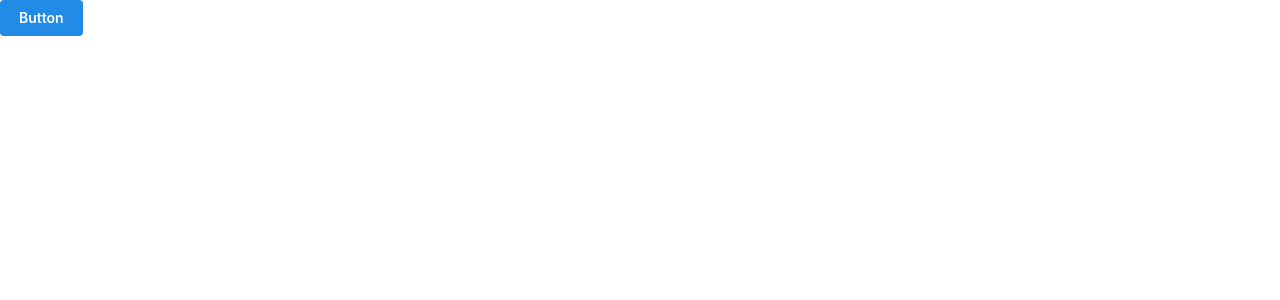
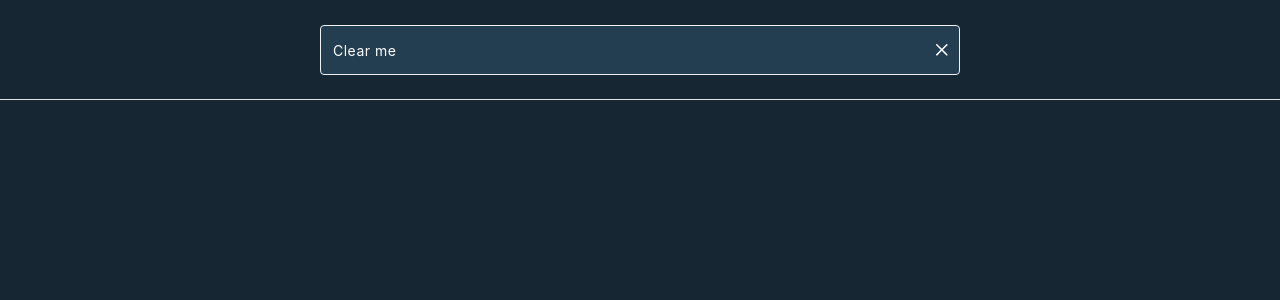
Before and after one commit to ChrisbeanCosley/song-search-app, a React (Vite) app: page / in a window 1280 px wide. Shown: the top 300 px of the page. Built offline with nearby package versions, Linux system fonts and the light colour scheme.

Commit message:
update theme styling and add input

```diff
--- a/package.json
+++ b/package.json
@@ -12,6 +12,7 @@
   "dependencies": {
     "@mantine/core": "^8.1.0",
     "@mantine/hooks": "^8.1.0",
+    "@tabler/icons-react": "^3.34.0",
     "react": "^19.1.0",
     "react-dom": "^19.1.0"
   },
--- a/src/App.tsx
+++ b/src/App.tsx
@@ -1,6 +1,45 @@
 import "@mantine/core/styles.css";
-import { Button } from "@mantine/core";
+import { AppShell, Burger, CloseButton, Group } from "@mantine/core";
+import { useDisclosure } from "@mantine/hooks";
+import "./global.css";
+import { Input } from "@mantine/core";
+import { useState } from "react";
 
 export default function App() {
-  return <Button variant="filled">Button</Button>;
+  const [opened, { toggle }] = useDisclosure();
+  const [value, setValue] = useState("Clear me");
+
+  return (
+    <AppShell
+      header={{ height: 60 }}
+      navbar={{
+        width: 300,
+        breakpoint: "sm",
+        collapsed: { mobile: !opened },
+      }}
+      padding="md"
+    >
+      <AppShell.Header h={"100px"}>
+        <Burger opened={opened} onClick={toggle} hiddenFrom="sm" size="sm" />
+        <Group justify="center" align="center" h={"100px"}>
+          <Input
+            w={"50%"}
+            placeholder="Search for artist"
+            value={value}
+            onChange={(event) => setValue(event.currentTarget.value)}
+            rightSectionPointerEvents="all"
+            rightSection={
+              <CloseButton
+                aria-label="Search for artist"
+                onClick={() => setValue("")}
+                style={{ display: value ? undefined : "none" }}
+              />
+            }
+          />
+        </Group>
+      </AppShell.Header>
+
+      <AppShell.Main></AppShell.Main>
+    </AppShell>
+  );
 }
--- /dev/null
+++ b/src/global.css
@@ -0,0 +1,11 @@
+.mantine-AppShell-navbar {
+    background-color: #162733;
+}
+
+.mantine-AppShell-header {
+    background-color: #162733;
+}
+
+	.mantine-AppShell-main {
+    background-color: #162733;
+    }
--- a/src/theme.ts
+++ b/src/theme.ts
@@ -1,4 +1,46 @@
-import { createTheme } from '@mantine/core';
+import { createTheme, Input, colorsTuple, CloseButton } from '@mantine/core';
 
 export const theme = createTheme({
+
+  breakpoints: {
+    xs: '30em',
+    sm: '48em',
+    md: '64em',
+    lg: '74em',
+    xl: '90em',
+    xxl: '120em'
+  },
+ components: {
+
+  Input: Input.extend({
+    styles: {
+      input: {
+        color: 'white',
+        letterSpacing: '0.5px',
+        borderColor: '#F0F0F3',
+        background: 'var(--mantine-color-searchGrey-0)',
+        height: '50px',
+      },
+
+    }
+
+  }),
+
+  CloseButton: CloseButton.extend({
+    styles: {
+      root: {
+        color: 'white',
+        backgroundColor: 'var(--mantine-color-searchGrey-0)',
+    }}
+
+  }),
+
+
+
+ },
+
+ colors: {
+  searchGrey: colorsTuple('#243E51'),
+ },
+
 });
```
Also changed, not shown: 1 other file (tests, documents, lock files or other folders).
